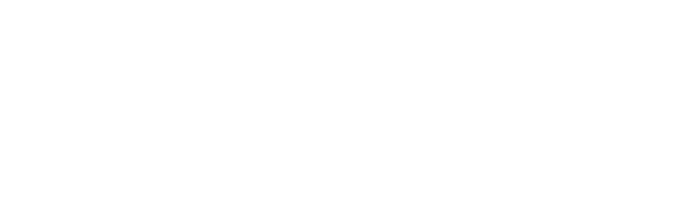
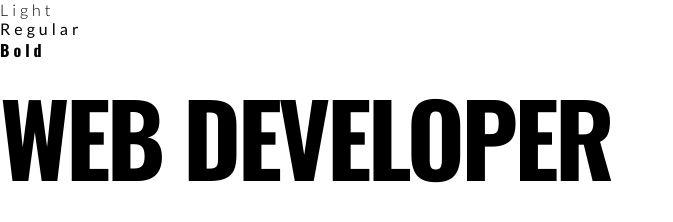
Before and after one commit to damiangohrh123/portfolio, a website built with webpack: page dist/index.html in a window 1280 px wide. Shown: the whole page, without its empty margins (0-673 px from the left). Built offline with Linux system fonts and the light colour scheme.

Commit message:
Fonts setup

```diff
--- a/src/index.js
+++ b/src/index.js
@@ -0,0 +1 @@
+import './styles.css';
--- /dev/null
+++ b/src/styles.css
@@ -0,0 +1,52 @@
+@font-face {
+  font-family: lightFont;
+  src: url('./Lato-Light.woff') format('truetype');
+}
+
+@font-face {
+  font-family: regularFont;
+  src: url('./Lato-Regular.woff') format('truetype');
+}
+
+@font-face {
+  font-family: boldFont;
+  src: url('./Oswald-Bold.ttf') format('truetype');
+}
+
+@font-face {
+  font-family: bigBoldFont;
+  src: url('./Oswald-Bold.ttf') format('truetype');
+}
+
+* {
+  box-sizing: border-box;
+  padding: 0;
+  margin: 0;
+
+  font-family: lightFont;
+  letter-spacing: 4px;
+
+  color: var(--fontColor);
+}
+
+.light {
+  font-family: lightFont;
+}
+
+.regular {
+  font-family: regularFont;
+}
+
+.thin {
+  font-family: thinFont;
+}
+
+.bold {
+  font-family: boldFont;
+}
+
+.bigBold {
+  font-family: bigBoldFont;
+  font-size: 100px;
+  letter-spacing: -4px;
+}
```
Also changed, not shown: dist/039f0d81a8152830d40b.woff (added), dist/273565aaff9dc457f07e.ttf (added), dist/27bf28f4591f58a3ac53.otf (added), dist/2fc7f4d10ffe3f2e9713.woff (added), dist/4b714fc19cef4b0adea0.woff (added), dist/5398b6a7e8586807fe13.woff (added), dist/586948d0258a1cde5270.ttf (added), dist/661903012dfaacde453e.woff (added), dist/92b38c4b245e05d735fb.ttf (added), dist/index.html, dist/main.js, src/Lato-Bold.woff (added), src/Lato-Light.woff (added), src/Lato-Regular.woff (added), 1 more files.
